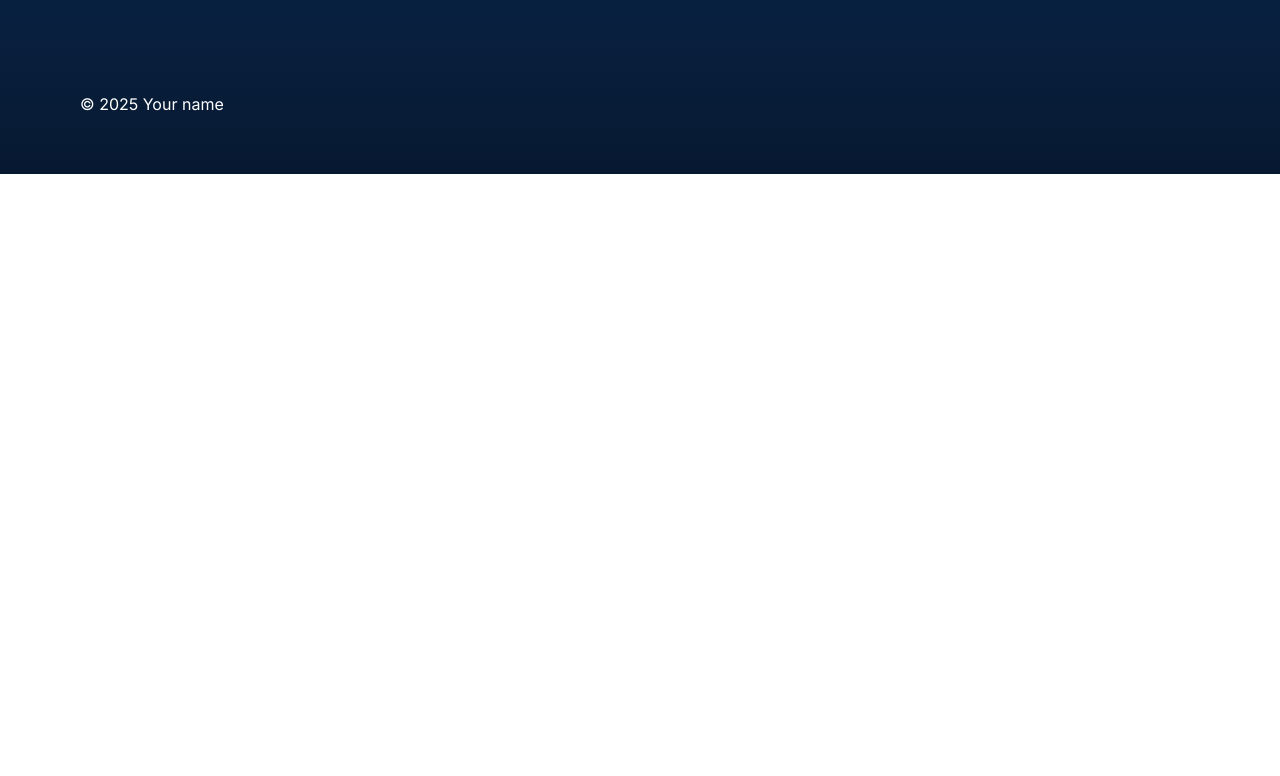
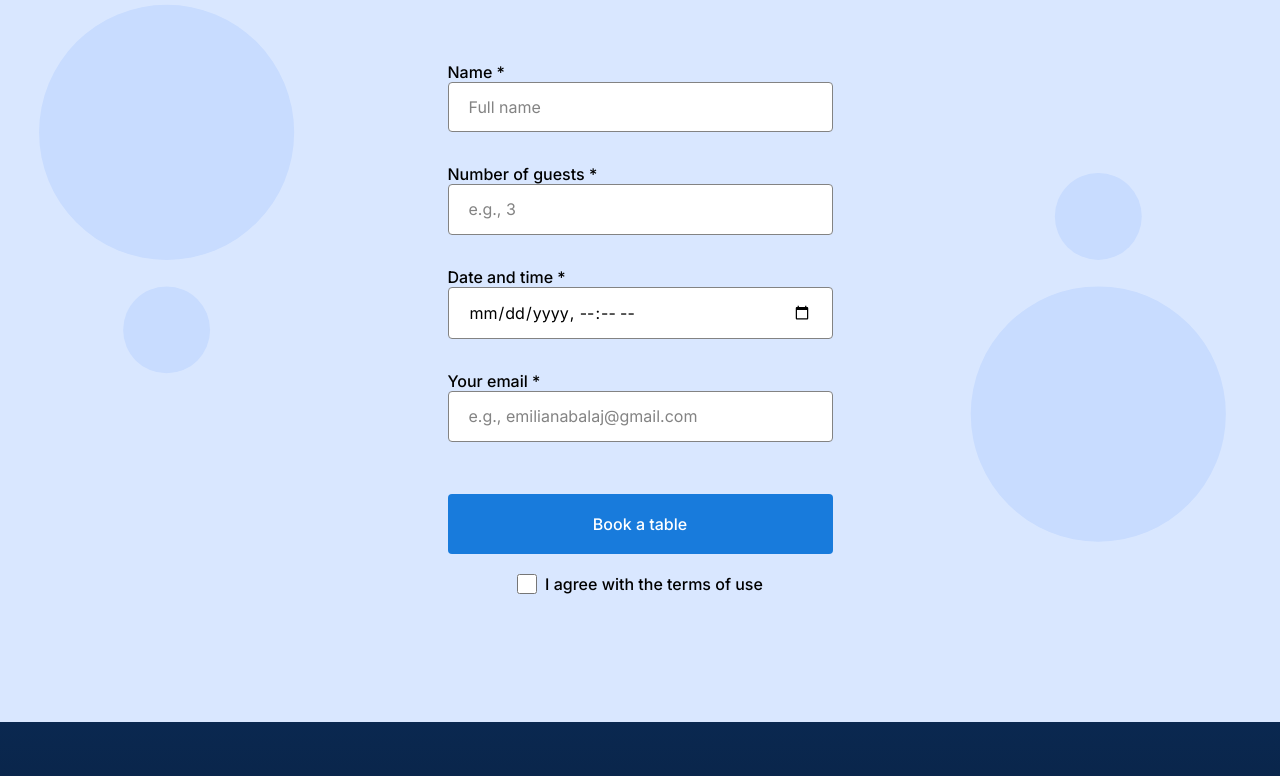
Before and after one commit to emilianabalaj-design/se_project_coffeeshop-ft, a plain HTML site: page index.html in a window 1280 px wide. Shown: the part 1832-2608 px from the top of the page. Before the commit the page ends 2006 px from the top, so only its background shows below. Drawn offline with Linux system fonts and the light colour scheme.

Commit message:
New update for my project

```diff
--- a/index.html
+++ b/index.html
@@ -92,6 +92,64 @@
       </li>
        </ul>
       </section>
+
+      <section class="reservation">
+        <h2 class="reservation__title">Book a Table</h2>
+
+        <form class="form reservation__form">
+          <fieldset class="form__fieldset">
+
+            <label for="name" class="form__label">
+              Name *
+            <input
+            type="text"
+            class="form__input"
+            id="name"
+            placeholder="Full name"
+            required>
+            </label>
+
+            <label for="guests" class="form__label">
+              Number of guests *
+            <input
+            type="number"
+            class="form__input"
+            id="guests"
+            placeholder="e.g., 3"
+            required>
+            </label>
+
+            <label for="datetime" class="form__label">
+              Date and time *
+            <input
+            type="datetime-local"
+            class="form__input"
+            id="datetime"
+            required>
+            </label>
+
+            <label for="email" class="form__label">
+              Your email *
+            <input
+            type="email"
+            class="form__input"
+            id="email"
+            placeholder="e.g., emilianabalaj@gmail.com"
+            required>
+            </label>
+          </fieldset>
+
+          <button type="submit" class="form__button">Book a table</button>
+          <label for="terms-of-use" class="form__label form__label_type_checkbox">
+            <input
+            id="terms-of-use"
+            type="checkbox"
+            class="form__checkbox"
+            required>
+            I agree with the terms of use
+          </label>
+          </form>
+      </section>
       </main>
 
       <footer class="footer">
@@ -99,8 +157,7 @@
           <img
             src="./images/logo_coffeeshop_light.svg"
             alt="Triple Peaks Logo"
-            class="footer__logo"
-          />
+            class="footer__logo">
           <div>
             <h4 class="footer__social-heading">Social media</h4>
             <ul class="footer__list">
--- a/pages/index.css
+++ b/pages/index.css
@@ -151,6 +151,105 @@
   display: flex;
 }
 
+.reservation {
+  background-color: #D9E7FF;
+  background-image: url(../images/background_reservation.svg);
+  background-size: cover;
+  background-repeat: no-repeat;
+  background-position: center;
+  padding: 100px 0 120px;
+}
+
+.reservation__title {
+  font-family: Inter;
+  font-style: normal;
+  font-weight: 500;
+  font-size: 44px;
+  line-height: 52px;
+  text-align: center;
+  margin: 0 0 80px;
+}
+
+.reservation__form {
+  margin: 0 auto;
+  max-width: 385px;
+  width: 100%;
+}
+
+.form {
+  max-width: 385px;
+}
+
+.form__fieldset {
+  border: none;
+  margin: 0;
+  padding: 0;
+
+}
+
+.form__label {
+  font-family: Inter;
+  font-style: normal;
+  font-weight: 500;
+  font-size: 16px;
+  line-height: 20px;
+  color: #000000;
+  display: block;
+  margin-bottom: 8px;
+}
+
+.form__input {
+  width: 100%;
+  padding: 15px 20px;
+  border: 1px solid #838383;
+  border-radius: 4px;
+  box-sizing: border-box;
+  margin-bottom: 32px;
+  display: block;
+}
+
+
+.form__input::placeholder {
+  color: #838383;
+}
+
+.form__button {
+  font-family: Inter;
+  font-style: normal;
+  font-weight: 500;
+  font-size: 16px;
+  line-height: 20px;
+  width: 100%;
+  border: none;
+  background-color: #187BDC;
+  color: #fff;
+  padding: 20px 0;
+  border-radius: 4px;
+  margin-top: 20px;
+}
+
+.form__checkbox {
+  width: 20px;
+  height: 20px;
+  margin: 0;
+  border-radius: 2px;
+}
+
+.form__label_type_checkbox {
+  font-family: Inter;
+  font-style: normal;
+  font-weight: 500;
+  font-size: 16px;
+  line-height: 20px;
+  display: flex;
+  justify-content: center;
+  margin-top: 20px;
+  gap: 8px;
+  align-items: center;
+  color: #000000;
+
+}
+
 
 .footer {
   padding: 60px 80px;
```
